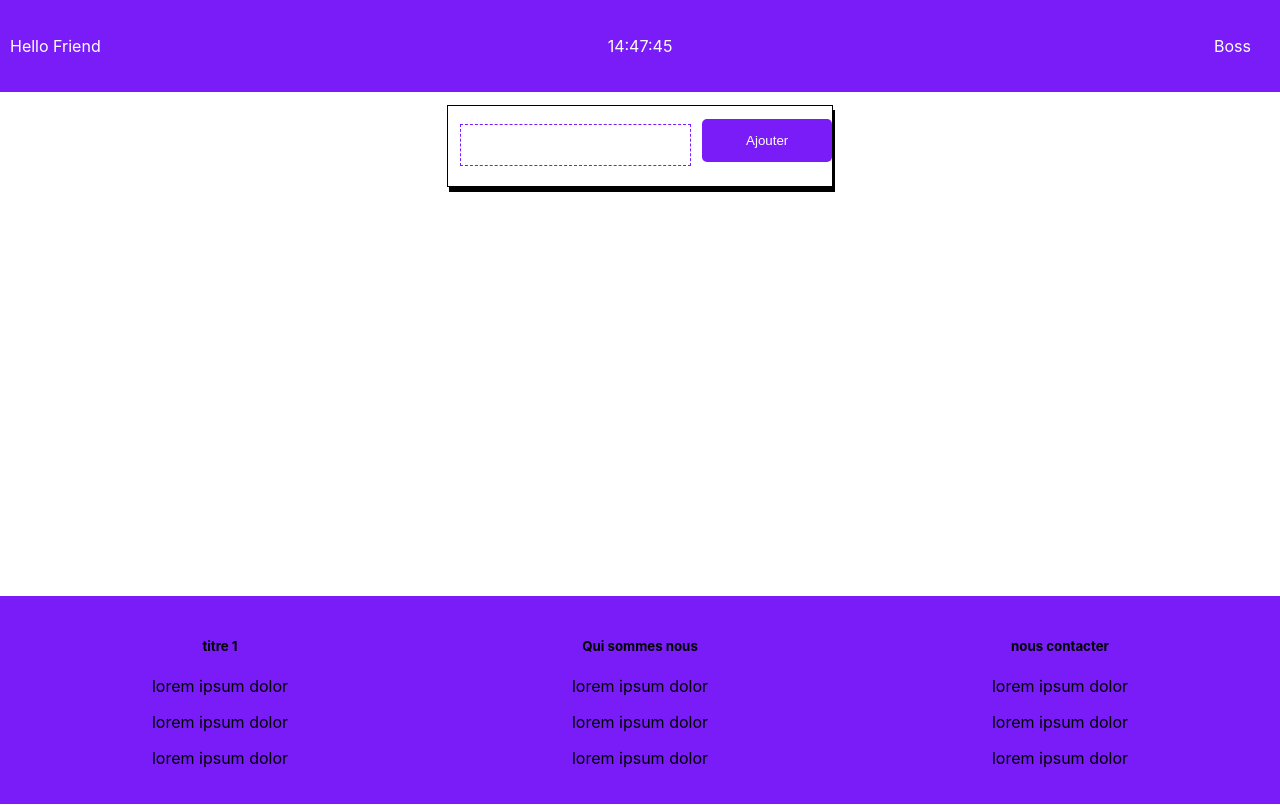
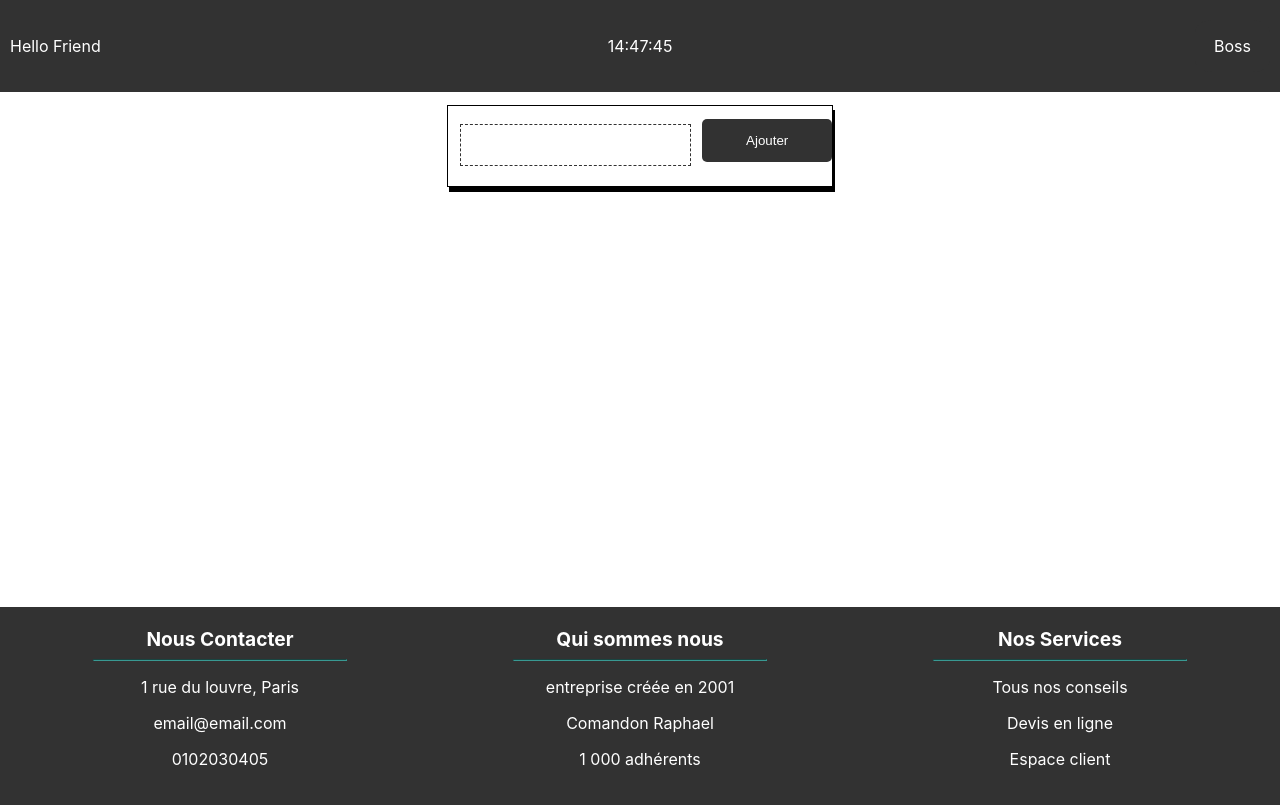
Before and after one commit to raphael-co/cours, a React (Create React App) app: page / in a window 1280 px wide. Built offline with nearby package versions, Linux system fonts and the light colour scheme.

Commit message:
new design

```diff
--- a/src/component/Buton/butonAdd.module.css
+++ b/src/component/Buton/butonAdd.module.css
@@ -1,5 +1,5 @@
 .button{
-    background-color: #791cf8;
+    background-color: #323232;
     color: #fff;
     border: none;
     border-radius:5px;
@@ -9,3 +9,15 @@
     margin-right:2%;
     font-size: 3000;
 }
+
+.button:hover{
+    background-color: #399992;
+    color: #fff;
+    border: none;
+    border-radius:5px;
+    margin-top:10%;
+    width:100%;
+    height:100%;
+    margin-right:2%;
+    font-size: 3000;
+}
--- a/src/component/Chest/chest.module.css
+++ b/src/component/Chest/chest.module.css
@@ -19,7 +19,7 @@
     border-radius: 15px;
     margin-bottom: 1%;
     height: 10%;
-    min-width:50%;
+    min-width:30%;
     border: solid 1px;
     background:transparent;
     box-shadow:  2px 5px black;
@@ -31,10 +31,10 @@
   border-radius: 15px;
   margin-bottom: 1%;
   height: 10%;
-  width:30%;
+  min-width:30%;
   border: solid 1px;
   background:transparent;
-  box-shadow:  2px 5px purple;
+  box-shadow:  2px 5px #399992;
 
 }
 
--- a/src/component/Footer/footer.jsx
+++ b/src/component/Footer/footer.jsx
@@ -1,35 +1,44 @@
 import style from './footer.module.css'
+import DATA from '../assets/json/info.js'
 // import PropTypes from 'prop-types'
 
-export default function Footer(backgroundColor,...props) {
+export default function Footer(backgroundColor, ...props) {
+
+    console.log(DATA)
     return (
 
 
 
         // <footer className={style.hello}>
-        <footer className={style.hello}
-        style={backgroundColor && {backgroundColor}}
+        <footer
+            style={backgroundColor && { backgroundColor }}
         >
             <div className={style.box}>
                 <div className={style.one}>
-                    <h5
+                    <h5 id={style.titre}
                     //  style={args.footer}
-                     >titre 1</h5>
-                    <p>lorem ipsum dolor</p>
-                    <p>lorem ipsum dolor</p>
-                    <p>lorem ipsum dolor</p>
-                    </div>
+                    >{DATA.NousContacter.NousContacter}</h5>
+                    <hr />
+                    <p id={style.info}>{DATA.NousContacter.adresse}</p>
+                    <p id={style.info}>{DATA.NousContacter.mail}</p>
+                    <p id={style.info}>{DATA.NousContacter.telephone}</p>
+                </div>
+                {/* #399992 */}
                 <div className={style.two}>
-                    <h5>Qui sommes nous</h5>
-                    <p>lorem ipsum dolor</p>
-                    <p>lorem ipsum dolor</p>
-                    <p>lorem ipsum dolor</p>
+                    <h5 id={style.titre}>{DATA.QuiSommesNous.QuiSommesNous}</h5>
+                    <hr />
+                    <p id={style.info}>{DATA.QuiSommesNous.creation}</p>
+                    <p id={style.info}>{DATA.QuiSommesNous.fondateur}</p>
+                    <p id={style.info}>{DATA.QuiSommesNous.ChiffreA}</p>
                 </div>
                 <div className={style.three}>
-                    <h5>nous contacter</h5>
-                    <p>lorem ipsum dolor</p>
-                    <p>lorem ipsum dolor</p>
-                    <p>lorem ipsum dolor</p>
+                    <h5 id={style.titre}>{DATA.NosServices.NosServices}</h5>
+                    <hr />
+                    <p id={style.info}>{DATA.NosServices.TousNosConseils}</p>
+                    <p id={style.info}>{DATA.NosServices.Devis}</p>
+                    <p id={style.info}>{DATA.NosServices.EspaceClient}</p>
+
+
                 </div>
             </div>
         </footer>
--- a/src/component/Footer/footer.module.css
+++ b/src/component/Footer/footer.module.css
@@ -1,10 +1,18 @@
-.hello {
+footer {
   overflow: hidden;
-    background-color: #791cf8;
+  background-color: #323232;
   padding: 20px 10px;
   text-align: center;
+  bottom: 0;
+}
 
+hr {
+  width: 60%;
+  color: red;
+  background-color: red;
+  border-color: #399992;
 }
+
 .box {
   display: flex;
 }
@@ -20,3 +28,17 @@
 .three {
   flex: 1;
 }
+
+#titre {
+  margin: 0;
+  font-size: larger;
+  color: #fff;
+}
+
+#info {
+  color: white
+}
+
+#info:hover {
+  color: #399992
+}
--- a/src/component/Header/header.module.css
+++ b/src/component/Header/header.module.css
@@ -1,13 +1,13 @@
 .hello {
     overflow: hidden;
-    background-color: #791cf8;
+    background-color: #323232;
     padding: 20px 10px;
 
     }
     .Boss {
       float: right;
       color:white;
-      background-color: #791cf8;
+      background-color: #323232;
       text-align: center;
       width: 75px;
       border-radius: 23%;
@@ -15,8 +15,8 @@
     }
     .Boss:hover {
       float: right;
-      color:#791cf8;
-      background-color: white;
+      color:#323232;
+      background-color: #399992;
       text-align: center;
       width: 75px;
       border-radius: 23%;
--- /dev/null
+++ b/src/component/assets/json/info.js
@@ -0,0 +1,23 @@
+var DATA = {
+    "NousContacter": {
+        "NousContacter": "Nous Contacter",
+        "mail": "email@email.com",
+        "telephone": "0102030405",
+        "adresse": "1 rue du louvre, Paris"
+    },
+    "QuiSommesNous": {
+        "QuiSommesNous": "Qui sommes nous",
+        "creation": "entreprise créée en 2001",
+        "fondateur":"Comandon Raphael",
+        "ChiffreA":"1 000 adhérents"
+
+    },
+    "NosServices": {
+        "NosServices":"Nos Services",
+        "EspaceClient": "Espace client",
+        "Devis": "Devis en ligne",
+        "TousNosConseils": "Tous nos conseils"
+    }
+}
+
+export default DATA;
--- a/src/component/barAdd/barAdd.module.css
+++ b/src/component/barAdd/barAdd.module.css
@@ -24,6 +24,7 @@
 
 }
 
+
 .box {
     display: flex;
     flex-direction: row-reverse;
--- a/src/component/body/body.module.css
+++ b/src/component/body/body.module.css
@@ -1,3 +1,4 @@
 .body{
-    min-height:63vh
+    min-height: 64.4vh;
+
 }
--- a/src/component/textfield/textfield.module.css
+++ b/src/component/textfield/textfield.module.css
@@ -1,22 +1,13 @@
 .input{
     padding: 5%;
     margin-top: 7%;
-    border: 1px dashed #791cf8;
+    border: 1px dashed #323232;
     width:80%;
     outline: none;
 }
-.inputtrue:focus{
+.input:focus{
     padding: 5%;
     margin-top: 7%;
-    border: 1px dashed #791cf8;
+    border: 1px dashed #399992;
     width:80%;
-    background-color: aqua;
 }
-
-.inputfalse:focus{
-    padding: 5%;
-    margin-top: 7%;
-    border: 1px dashed #791cf8;
-    width:80%;
-    background-color: aqua;
-}
```
Also changed, not shown: src/stories/button.css (+2 -2 lines). Lines whose indentation alone changed are shown as unchanged.
